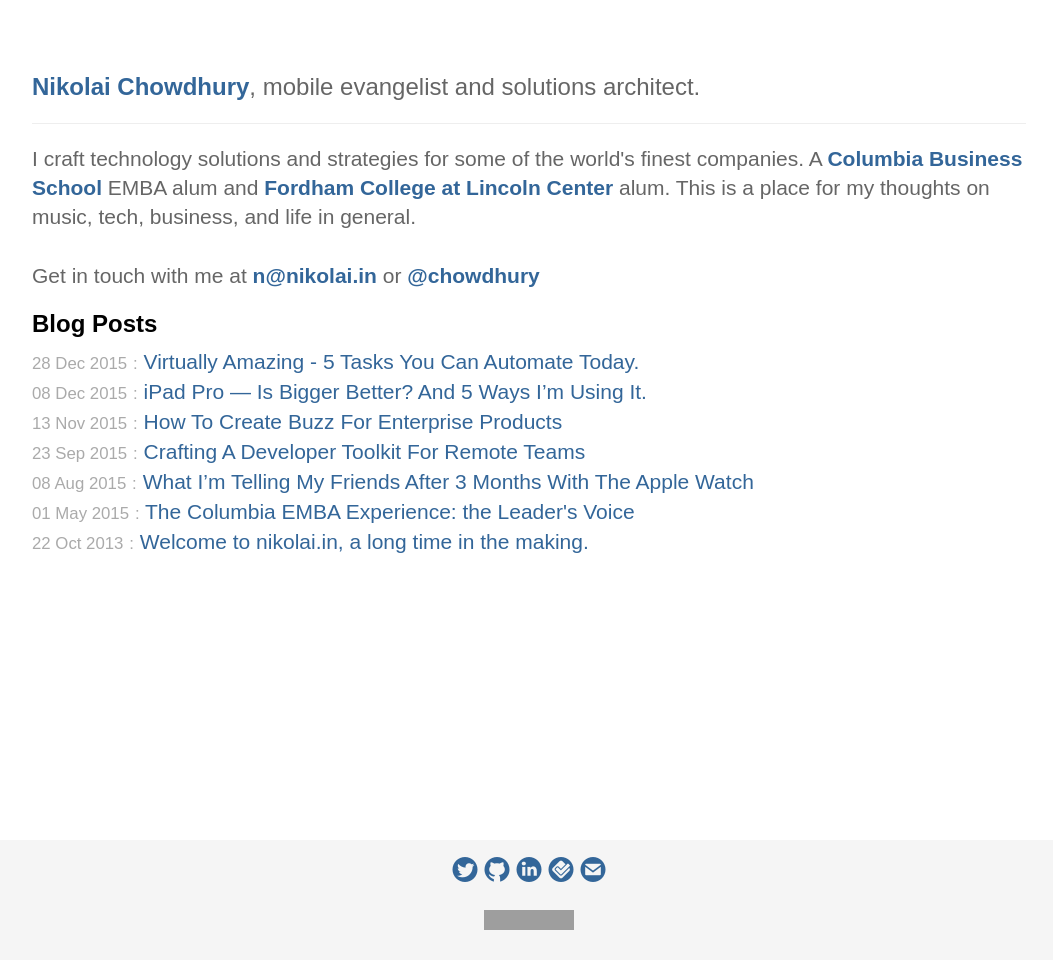
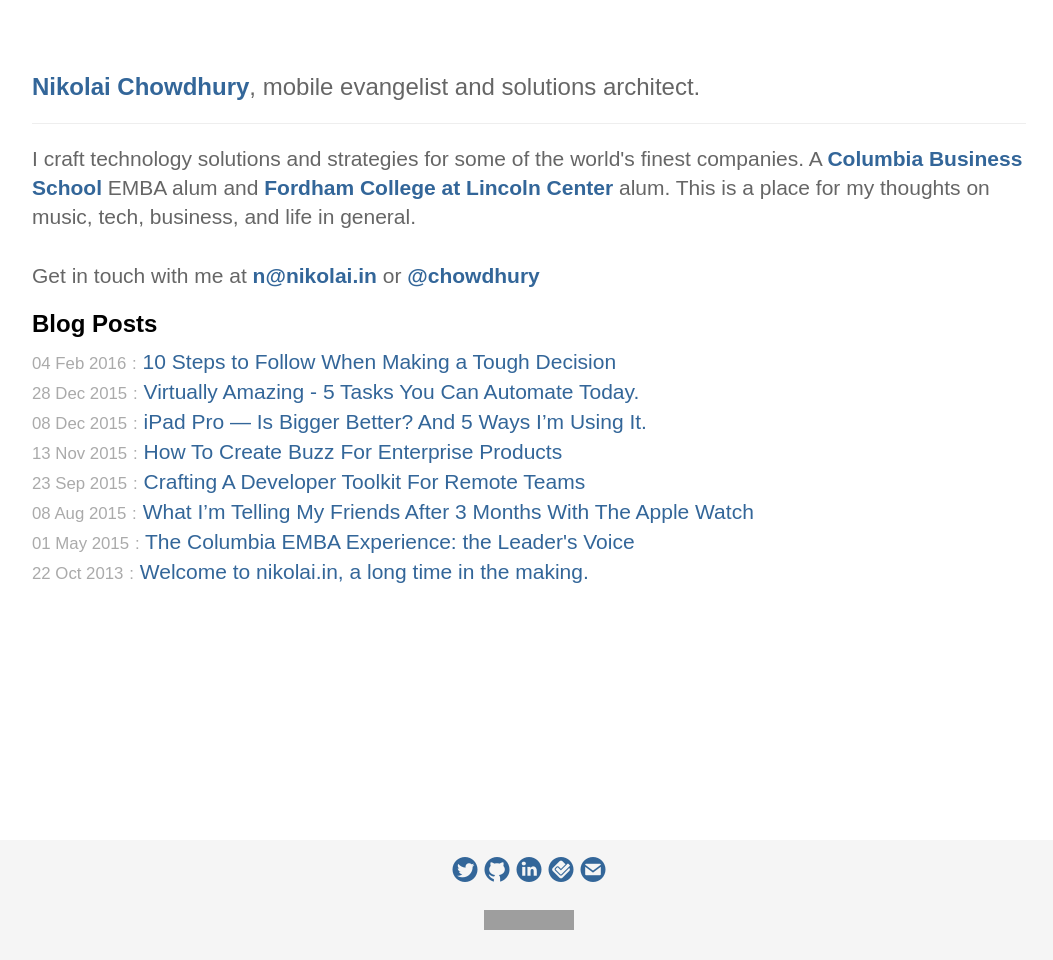
Before and after one commit to chowdhury/nikolai.in, a Jekyll site: the page built from index.html, in a window 1280 px wide. Shown: the whole page, without its empty margins (111-1164 px from the left). Built offline with Jekyll 4.4.1, drawn with Linux system fonts in a browser that asks for light colours; nearby versions of some CDN libraries; some web fonts are replaced; comment, search, counter and statistics services are not loaded; grey boxes are pictures that could not be loaded.

```diff
--- a/_posts/2016-02-04-tough-decisions.md
+++ b/_posts/2016-02-04-tough-decisions.md
@@ -1,3 +1,9 @@
+---
+layout: post
+title: "10 Steps to Follow When Making a Tough Decision"
+published: true
+category: home
+---
 ![alt text](http://i.kinja-img.com/gawker-media/image/upload/t_original/pvasbjn3cofaac6vrhhh.jpg "Railroad")
 
 *Photo by flickr user marfis75*
```
